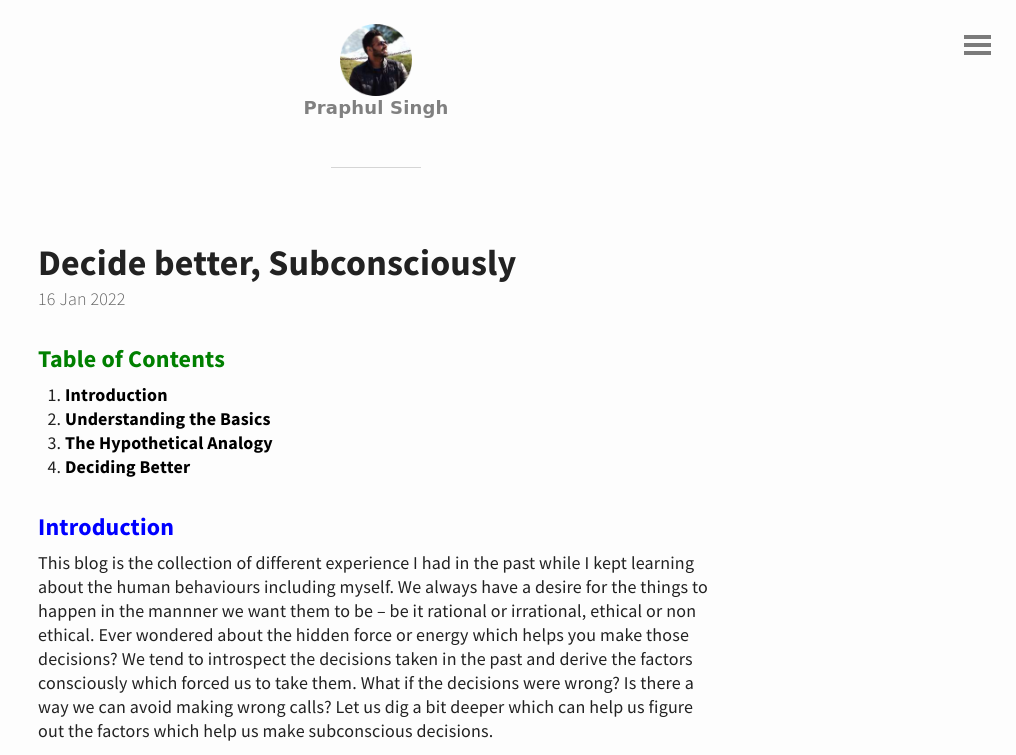
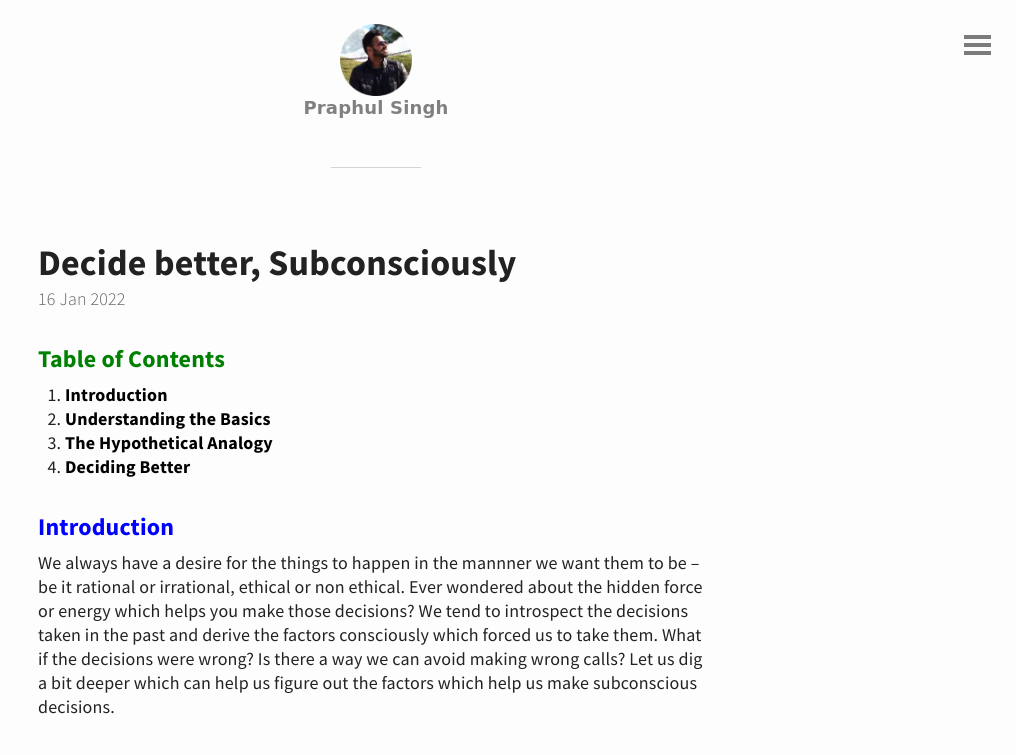
Before and after one commit to spraphul/blog, a Jekyll site: the page built from _posts/2022-01-16-subcons.md, in a window 1280 px wide. Shown: the top 755 px of the page, without its empty margins (264-1280 px from the left). Built offline with Jekyll 4.4.1, drawn with Linux system fonts in a browser that asks for light colours.

Commit message:
Update 2022-01-16-subcons.md

```diff
--- a/_posts/2022-01-16-subcons.md
+++ b/_posts/2022-01-16-subcons.md
@@ -9,7 +9,7 @@ title : Decide better, Subconsciously
 4. [Deciding Better](#paragraph3)
 
 ### <font color='blue'>Introduction</font>
-This blog is the collection of different experience I had in the past while I kept learning about the human behaviours including myself. We always have a desire for the things to happen in the mannner we want them to be -- be it rational or irrational, ethical or non ethical. Ever wondered about the hidden force or energy which helps you make those decisions? We tend to introspect the decisions taken in the past and derive the factors consciously which forced us to take them. What if the decisions were wrong? Is there a way we can avoid making wrong calls? Let us dig a bit deeper which can help us figure out the factors which help us make subconscious decisions.
+We always have a desire for the things to happen in the mannner we want them to be -- be it rational or irrational, ethical or non ethical. Ever wondered about the hidden force or energy which helps you make those decisions? We tend to introspect the decisions taken in the past and derive the factors consciously which forced us to take them. What if the decisions were wrong? Is there a way we can avoid making wrong calls? Let us dig a bit deeper which can help us figure out the factors which help us make subconscious decisions.
 
 ### <font color='blue'> The Three Pillars of Mind</font>
 
```
